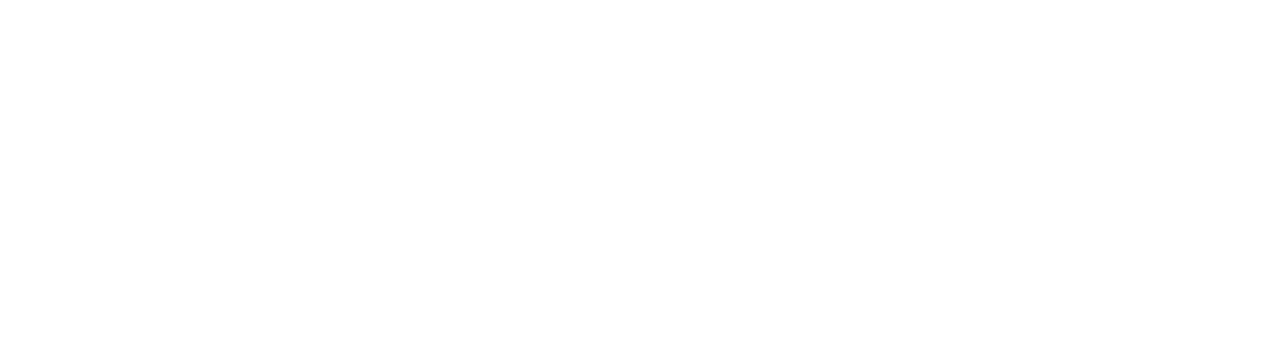
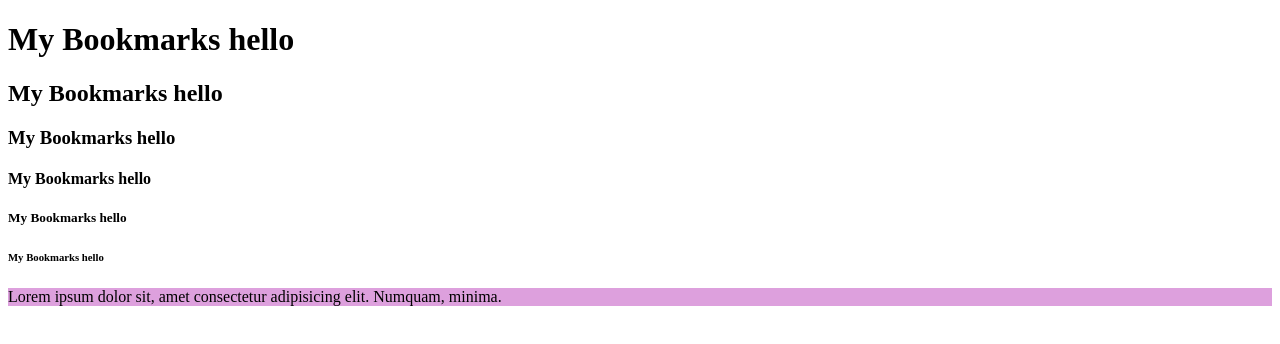
Before and after one commit to Shivani-Rawool/WebDev, a plain HTML site: page Project1/index.html in a window 1280 px wide. Drawn offline with Linux system fonts and the light colour scheme.

Commit message:
Basic tags

```diff
--- a/Project1/index.html
+++ b/Project1/index.html
@@ -3,9 +3,16 @@
 <head>
     <meta charset="UTF-8">
     <meta name="viewport" content="width=device-width, initial-scale=1.0">
-    <title>Document</title>
+    <title>My Bookmarks</title>
 </head>
 <body>
+    <h1>My Bookmarks hello</h1>
+    <h2>My Bookmarks hello</h2>
+    <h3>My Bookmarks hello</h3>
+    <h4>My Bookmarks hello</h4>
+    <h5>My Bookmarks hello</h5>
+    <h6>My Bookmarks hello</h6>
 
+    <p style="background-color:plum;">Lorem ipsum dolor sit, amet consectetur adipisicing elit. Numquam, minima.</p>
 </body>
 </html>
```
Also changed, not shown: Project1/bookmarkmanager.html (added, +18 -0 lines).
